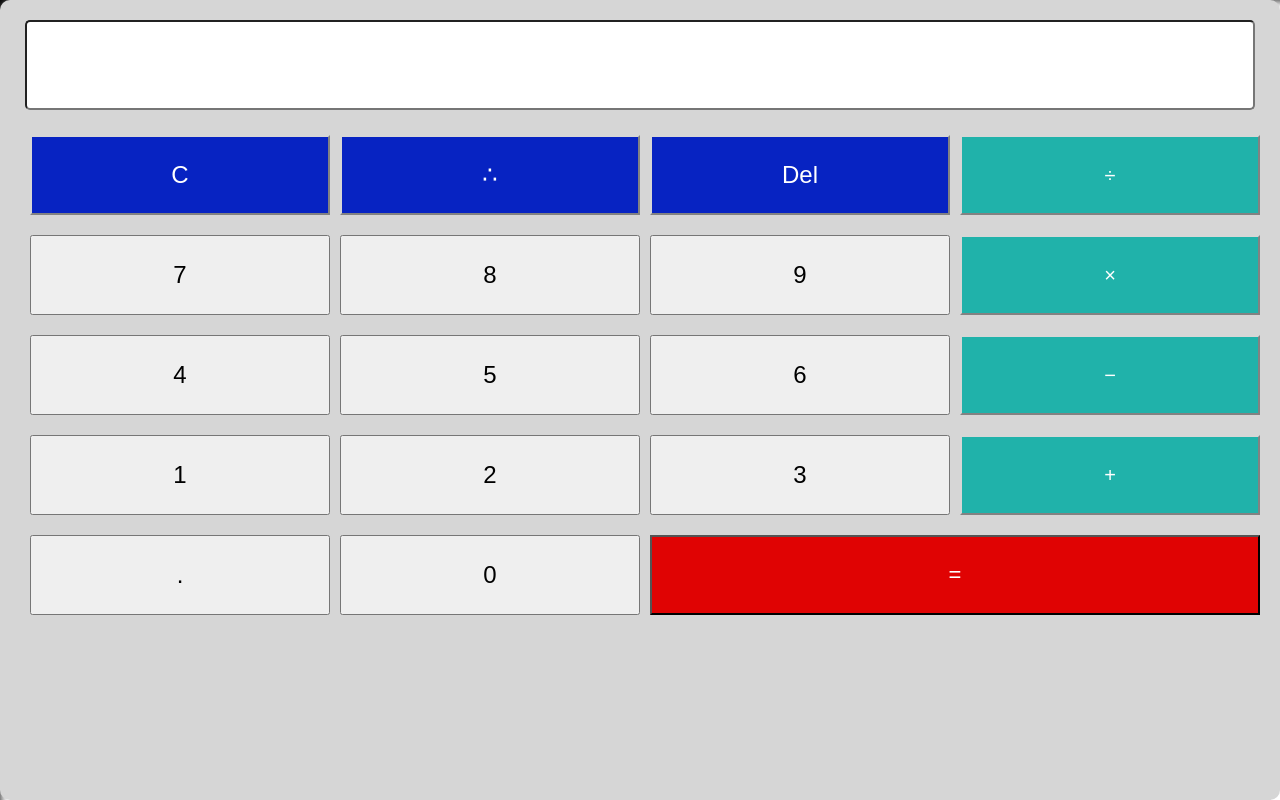
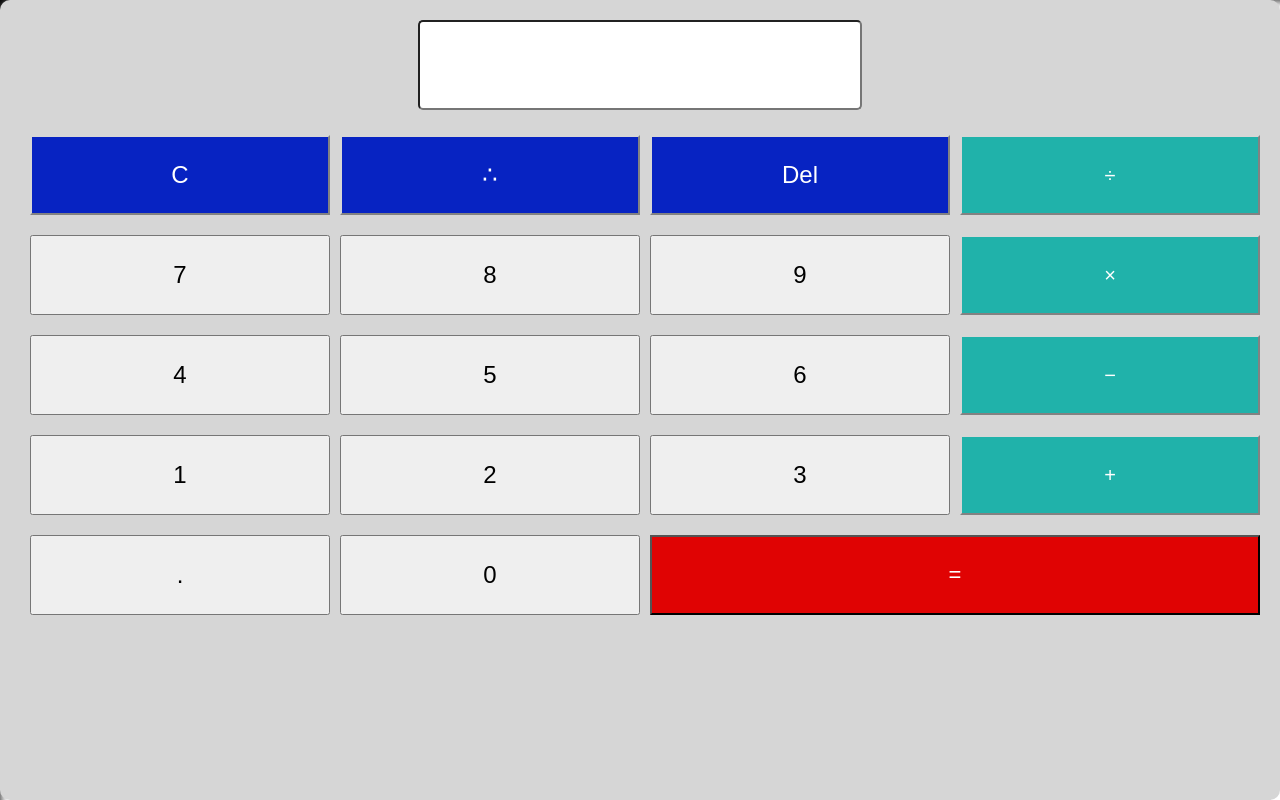
Before and after one commit to augdwd/Abdo.Karem, a plain HTML site: page index.html in a window 1280 px wide. Drawn offline with Linux system fonts and the light colour scheme.

Commit message:
Update style.css

```diff
--- a/style.css
+++ b/style.css
@@ -12,7 +12,7 @@ body,html{
    display: flex;
    justify-content: center;
    align-items: center;
-
+   max-width: 100%;
 }
 .main{
     background: #d6d6d6;
@@ -30,7 +30,7 @@ form{
     margin-bottom: 15px;
 }
 .textview{
-    width: 100%;
+   max-width: 100%;
     height: 90px;
     pointer-events: none;  /*inputهذه الخصيه لجعل المستخدم ميقدرش يضغط علي */
     font-size: 2rem;
```
